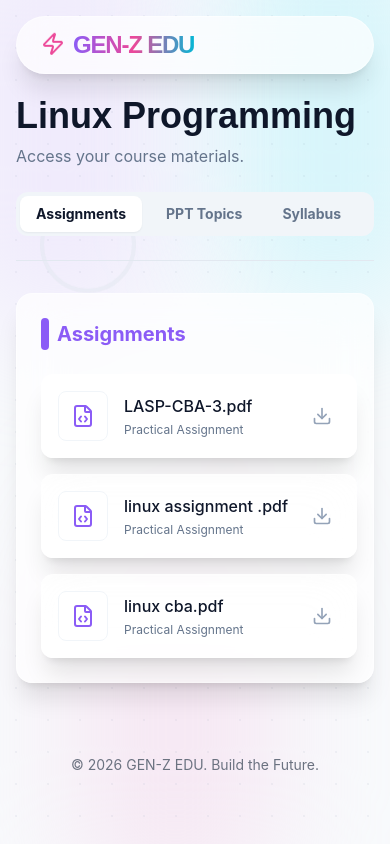
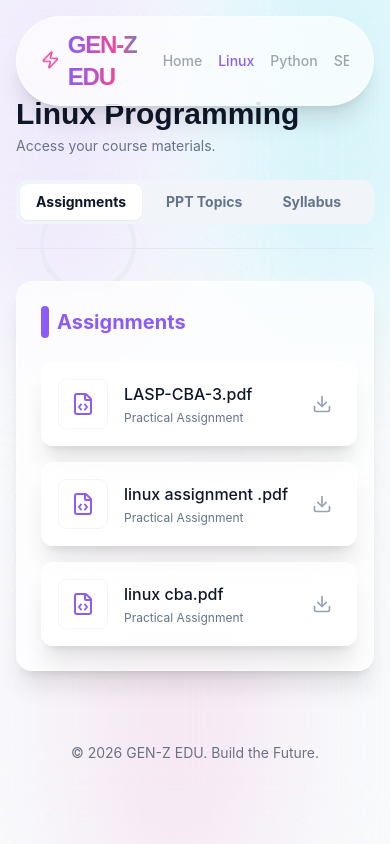
Before and after one commit to bharathDotExe/gen-edu, a React (Vite) app: page /subject/linux in a window 390 px wide. Built offline with nearby package versions, Linux system fonts and the light colour scheme.

Commit message:
mobile layout

```diff
--- a/src/components/Layout.tsx
+++ b/src/components/Layout.tsx
@@ -19,12 +19,12 @@ const Layout: React.FC<{ children: React.ReactNode }> = ({ children }) => {
                         <span className="text-gradient">GEN-Z EDU</span>
                     </Link>
 
-                    <div className="hidden md:flex items-center gap-6 font-medium text-sm">
-                        <Link to="/" className={`hover:text-neon-cyan transition-colors ${location.pathname === '/' ? 'text-neon-cyan' : 'text-gray-400'}`}>Home</Link>
-                        <Link to="/subject/linux" className={`hover:text-neon-purple transition-colors ${location.pathname.includes('linux') ? 'text-neon-purple' : 'text-gray-400'}`}>Linux</Link>
-                        <Link to="/subject/python" className={`hover:text-neon-green transition-colors ${location.pathname.includes('python') ? 'text-neon-green' : 'text-gray-400'}`}>Python</Link>
-                        <Link to="/subject/se" className={`hover:text-neon-pink transition-colors ${location.pathname.includes('se') ? 'text-neon-pink' : 'text-gray-400'}`}>SE</Link>
-                        <Link to="/subject/web" className={`hover:text-neon-blue transition-colors ${location.pathname.includes('web') ? 'text-neon-blue' : 'text-gray-400'}`}>Web</Link>
+                    <div className="flex items-center gap-4 md:gap-6 font-medium text-sm overflow-x-auto no-scrollbar pb-1 -mb-1 max-w-[200px] md:max-w-none">
+                        <Link to="/" className={`shrink-0 hover:text-neon-cyan transition-colors ${location.pathname === '/' ? 'text-neon-cyan' : 'text-gray-400'}`}>Home</Link>
+                        <Link to="/subject/linux" className={`shrink-0 hover:text-neon-purple transition-colors ${location.pathname.includes('linux') ? 'text-neon-purple' : 'text-gray-400'}`}>Linux</Link>
+                        <Link to="/subject/python" className={`shrink-0 hover:text-neon-green transition-colors ${location.pathname.includes('python') ? 'text-neon-green' : 'text-gray-400'}`}>Python</Link>
+                        <Link to="/subject/se" className={`shrink-0 hover:text-neon-pink transition-colors ${location.pathname.includes('se') ? 'text-neon-pink' : 'text-gray-400'}`}>SE</Link>
+                        <Link to="/subject/web" className={`shrink-0 hover:text-neon-blue transition-colors ${location.pathname.includes('web') ? 'text-neon-blue' : 'text-gray-400'}`}>Web</Link>
                     </div>
                 </div>
             </nav>
--- a/src/components/Modal.tsx
+++ b/src/components/Modal.tsx
@@ -25,7 +25,7 @@ const Modal: React.FC<ModalProps> = ({ isOpen, onClose, children, title }) => {
                         initial={{ opacity: 0, scale: 0.95, y: 20 }}
                         animate={{ opacity: 1, scale: 1, y: 0 }}
                         exit={{ opacity: 0, scale: 0.95, y: 20 }}
-                        className="fixed inset-4 md:inset-10 z-[51] flex items-center justify-center pointer-events-none"
+                        className="fixed inset-2 md:inset-10 z-[51] flex items-center justify-center pointer-events-none"
                     >
                         <div className="bg-white rounded-2xl shadow-2xl w-full h-full flex flex-col pointer-events-auto overflow-hidden border border-slate-200">
                             <div className="flex items-center justify-between p-4 border-b border-slate-100 bg-slate-50">
--- a/src/components/PDFReader.tsx
+++ b/src/components/PDFReader.tsx
@@ -97,7 +97,7 @@ const PDFReader: React.FC<PDFReaderProps> = ({ url, title }) => {
                             <TableIcon className="w-4 h-4 text-emerald-400" />
                         )}
                     </div>
-                    <span className="text-slate-200 text-sm font-semibold truncate max-w-[150px] md:max-w-md">
+                    <span className="text-slate-200 text-xs md:text-sm font-semibold truncate max-w-[120px] md:max-w-md">
                         {title || 'Document Viewer'}
                     </span>
                 </div>
@@ -132,7 +132,7 @@ const PDFReader: React.FC<PDFReaderProps> = ({ url, title }) => {
                         title={title || 'PDF Document'}
                     />
                 ) : (
-                    <div className="p-4 md:p-8 min-w-max">
+                    <div className="p-3 md:p-8 min-w-max">
                         <div className="bg-white rounded-xl shadow-sm border border-slate-200 overflow-hidden">
                             <table className="w-full text-sm text-left border-collapse">
                                 <tbody>
--- a/src/components/SubjectCard.tsx
+++ b/src/components/SubjectCard.tsx
@@ -31,7 +31,7 @@ const SubjectCard: React.FC<SubjectCardProps> = ({ id, title, Cover, description
                 <div className="absolute inset-0 p-6 flex flex-col justify-end text-left z-10">
                     <div className="flex-1" />
 
-                    <h3 className="text-3xl font-bold text-white mb-2 group-hover:text-neon-cyan transition-colors drop-shadow-md">
+                    <h3 className="text-2xl md:text-3xl font-bold text-white mb-2 group-hover:text-neon-cyan transition-colors drop-shadow-md">
                         {title}
                     </h3>
 
--- a/src/pages/Home.tsx
+++ b/src/pages/Home.tsx
@@ -44,7 +44,7 @@ const Home: React.FC = () => {
                 <motion.h1
                     initial={{ opacity: 0, y: 20 }}
                     animate={{ opacity: 1, y: 0 }}
-                    className="text-5xl md:text-7xl font-bold font-display"
+                    className="text-4xl md:text-7xl font-bold font-display"
                 >
                     <span className="text-gradient">Level Up</span> Your Skills
                 </motion.h1>
--- a/src/pages/SubjectPage.tsx
+++ b/src/pages/SubjectPage.tsx
@@ -27,23 +27,23 @@ const SubjectPage: React.FC = () => {
     return (
         <div className="space-y-8">
             <div className="flex flex-col md:flex-row md:items-center justify-between gap-6 border-b border-slate-200 pb-6">
-                <div>
+                <div className="flex-1">
                     <motion.h1
                         initial={{ opacity: 0, x: -20 }}
                         animate={{ opacity: 1, x: 0 }}
-                        className="text-4xl font-bold font-display text-slate-900 mb-2"
+                        className="text-3xl md:text-4xl font-bold font-display text-slate-900 mb-1 md:mb-2"
                     >
                         {subject.name}
                     </motion.h1>
-                    <p className="text-slate-500">Access your course materials.</p>
+                    <p className="text-slate-500 text-sm md:text-base">Access your course materials.</p>
                 </div>
 
-                <div className="flex items-center gap-2 bg-slate-100 p-1 rounded-xl">
+                <div className="flex items-center gap-2 bg-slate-100 p-1 rounded-xl overflow-x-auto no-scrollbar shrink-0">
                     {tabs.map((tab) => (
                         <button
                             key={tab.id}
                             onClick={() => setActiveTab(tab.id)}
-                            className={`px-4 py-2 rounded-lg text-sm font-bold transition-all ${activeTab === tab.id
+                            className={`px-4 py-2 rounded-lg text-sm font-bold transition-all whitespace-nowrap ${activeTab === tab.id
                                 ? 'bg-white text-slate-900 shadow-sm'
                                 : 'text-slate-500 hover:text-slate-700'
                                 }`}
```
